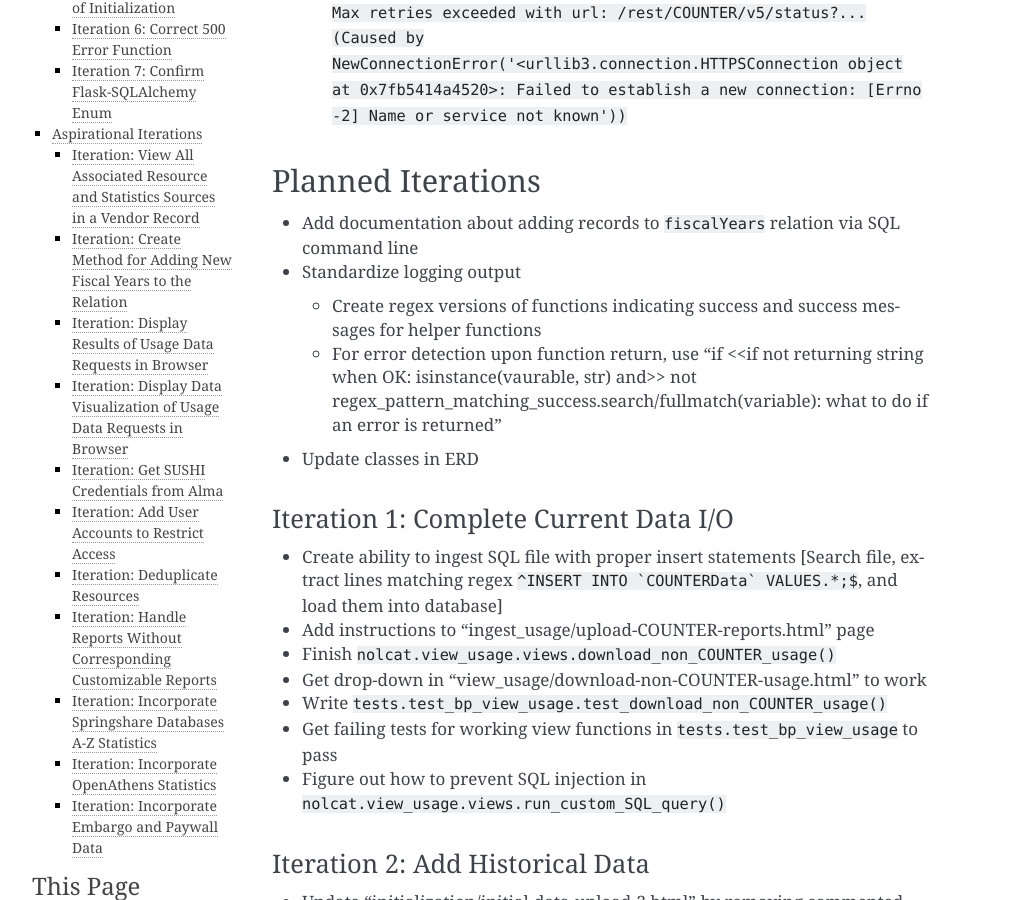
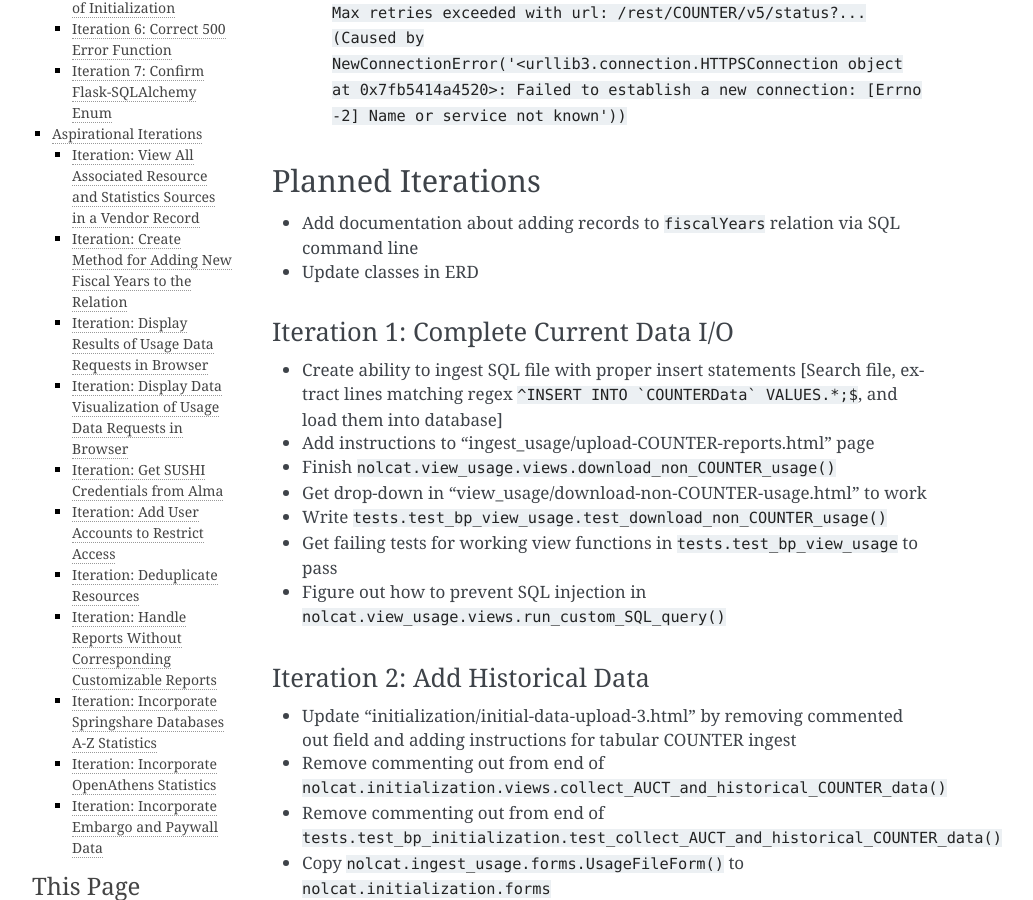
Before and after one commit to ereiskind/nolcat, a Sphinx documentation site: the page built from docs/source/roadmap.rst, in a window 1280 px wide and 900 px high, scrolled down 1253 px. Shown: the whole window, without its empty margins (148-1181 px from the left). Built offline with Sphinx 7.4.7, drawn with Linux system fonts in a browser that asks for light colours.

Commit message:
Finish string helpers code

```diff
--- a/docs/source/roadmap.rst
+++ b/docs/source/roadmap.rst
@@ -19,11 +19,6 @@ This is a list of issues encountered over the course of development that require
 Planned Iterations
 ******************
 * Add documentation about adding records to ``fiscalYears`` relation via SQL command line
-* Standardize logging output
-
-  * Create regex versions of functions indicating success and success messages for helper functions
-  * For error detection upon function return, use "if <<if not returning string when OK: isinstance(vaurable, str) and>> not regex_pattern_matching_success.search/fullmatch(variable): what to do if an error is returned"
-
 * Update classes in ERD
 
 Iteration 1: Complete Current Data I/O
```
Also changed, not shown: 2 other files.
